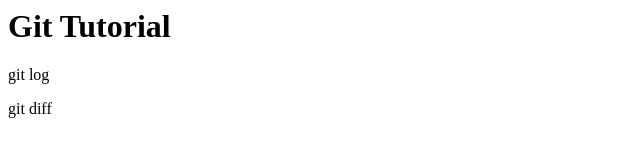
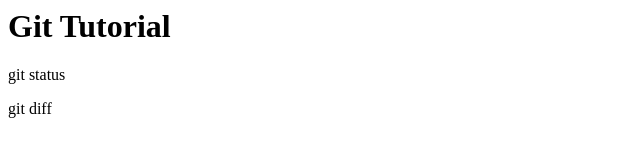
Before and after one commit to thinkerer8/git_tutorial, a plain HTML site: page index.html in a window 1280 px wide. Shown: the full height of the page, 0-640 px from the left. Drawn offline with Linux system fonts and the light colour scheme.

Commit message:
Modified.

```diff
--- a/index.html
+++ b/index.html
@@ -1,3 +1,3 @@
 <h1>Git Tutorial</h1>
-<p>git log</p>
+<p>git status</p>
 <p>git diff</p>
```
